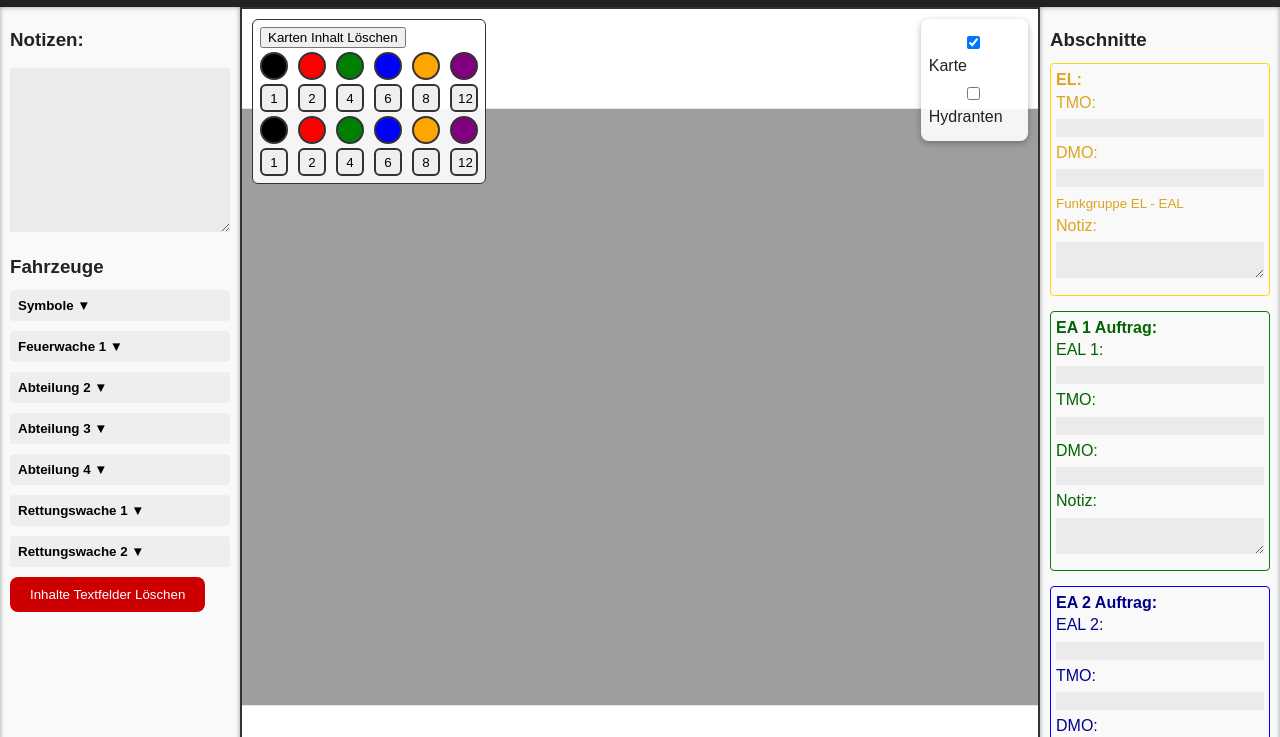
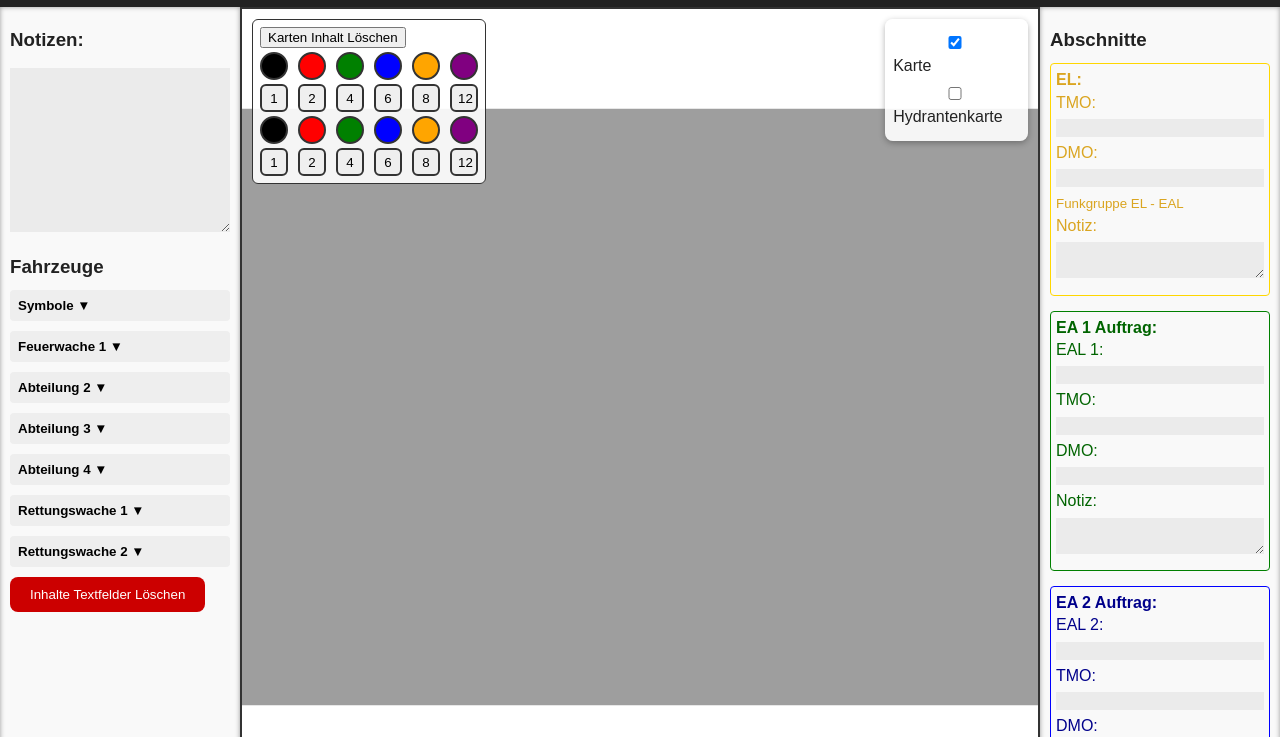
Before and after one commit to Jan1217/fspWebsiteTaktikTafel, a website built with webpack: page index.html in a window 1280 px wide. Shown: the part 63-800 px from the top of the page. Built offline with nearby package versions, Linux system fonts and the light colour scheme.

Commit message:
Neue Website

```diff
--- a/index.html
+++ b/index.html
@@ -113,7 +113,7 @@
           </label>
           <label>
             <input type="checkbox" id="layer-hydrants">
-            Hydranten
+            Hydrantenkarte
           </label>
         </div>
       </div>
```
